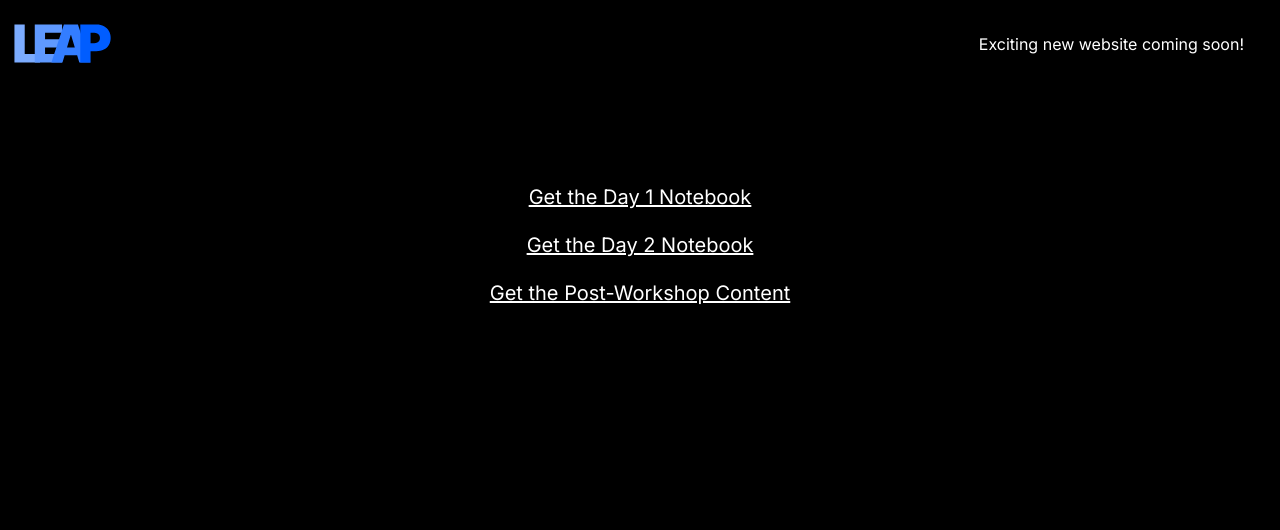
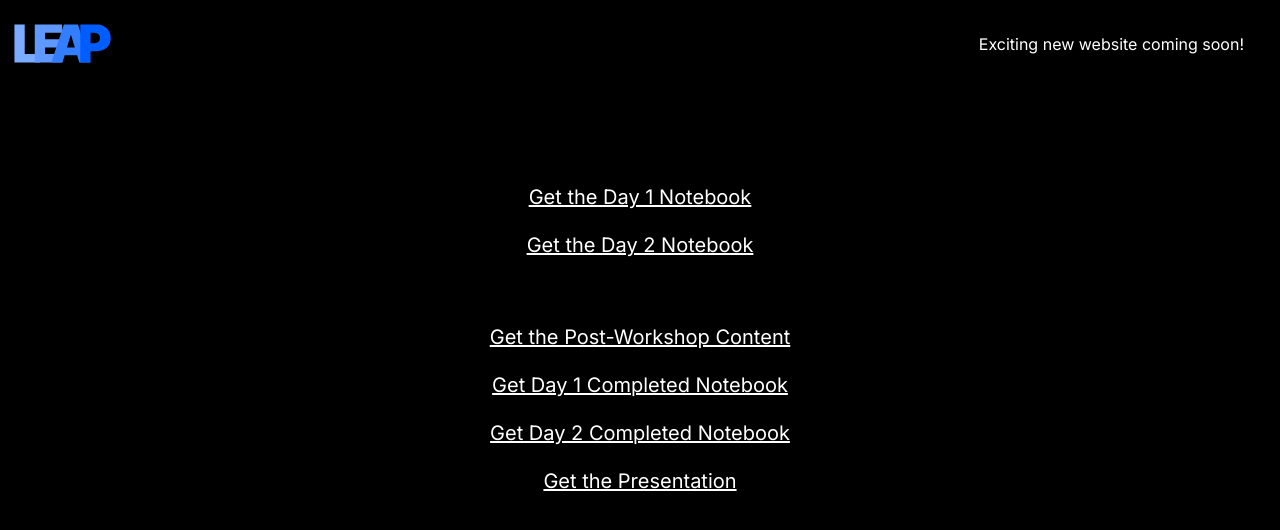
Before and after one commit to LEAP-AI-Plaksha/leap-ai-plaksha, a Next.js app: page /workshops/cnn_workshop in a window 1280 px wide. Shown: the top 530 px of the page. Built offline with nearby package versions, Linux system fonts and the light colour scheme.

Commit message:
add links for CNN post content

```diff
--- a/app/workshops/cnn_workshop/page.tsx
+++ b/app/workshops/cnn_workshop/page.tsx
@@ -6,28 +6,51 @@ export default function Page() {
       <Link
         href="https://colab.research.google.com/drive/1oIAQ8Pa66xecsaLwONHDQrtbal-bdY_n?usp=sharing"
         className="underline text-sm md:text-xl text-center"
+        target="_blank"
       >
         Get the Day 1 Notebook
       </Link>
       <Link
         href="https://colab.research.google.com/drive/1TFmJ-aGHkHC61cOTYZD0q9RhL1tMmoe2?usp=sharing"
         className="underline text-sm md:text-xl text-center"
+        target="_blank"
       >
         Get the Day 2 Notebook
       </Link>
+
+      <br/>
+
       <Link
         href="https://plakshauniversity1-my.sharepoint.com/:b:/g/personal/arnav_rustagi_plaksha_edu_in/EV9AdXzlFA9AnrnTGqzXiVQBSHKoEW34WNNUqlLKdx1p7Q?e=dGwHvA"
         className="underline text-sm md:text-xl text-center"
+        target="_blank"
       >
         Get the Post-Workshop Content
       </Link>
 
-      {/* <Link
-        href="https://colab.research.google.com/drive/1oIAQ8Pa66xecsaLwONHDQrtbal-bdY_n?usp=sharing"
+      <Link
+        href="https://colab.research.google.com/drive/1Sc8z5SQ4_VHSNozLcC8lJQL_cfXviz6R?usp=sharing"
         className="underline text-sm md:text-xl text-center"
+        target="_blank"
+      >
+        Get Day 1 Completed Notebook
+      </Link>
+
+      <Link
+        href="https://colab.research.google.com/drive/1Qjw7Wh2WoENYAECSvZX9DJQthrR7s4l2?usp=sharing"
+        className="underline text-sm md:text-xl text-center"
+        target="_blank"
+      >
+        Get Day 2 Completed Notebook
+      </Link>
+
+      <Link
+        href="/presentations/LEAP_CNNWorkshop.pdf"
+        className="underline text-sm md:text-xl text-center"
+        target="_blank"
       >
         Get the Presentation
-      </Link> */}
+      </Link>
     </div>
   );
 }
```
Also changed, not shown: 2 other files (tests, documents, lock files or other folders).
